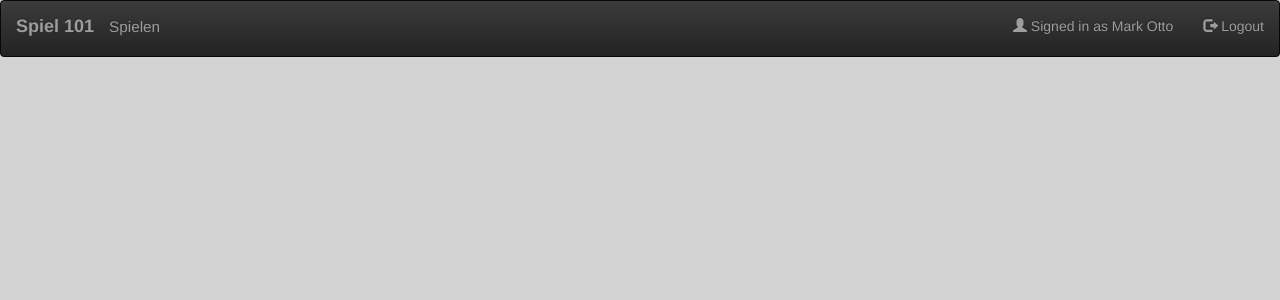
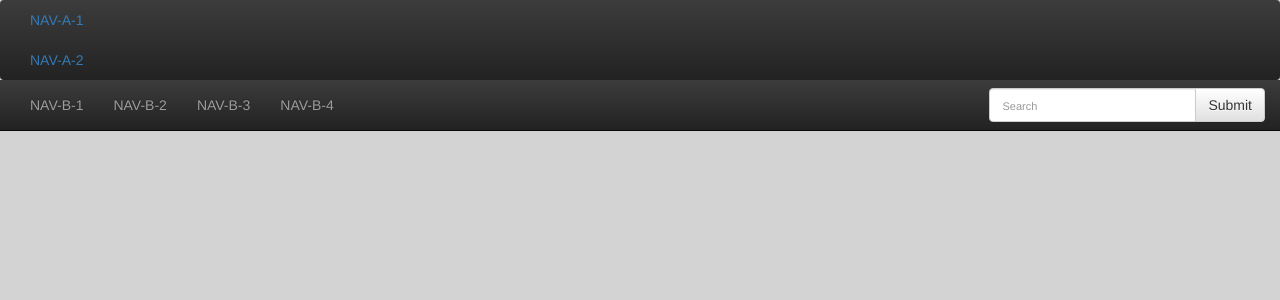
Before and after one commit to JanaKrahe/PHP_Datenbanken, a PHP site: page /PHP_Datenbanken/testnav.php in a window 1280 px wide. Shown: the top 300 px of the page. Run offline with PHP 8.4, Linux system fonts and the light colour scheme; some libraries are stand-ins or nearby versions.

Commit message:
Navbar Ausrichtung Beginn

```diff
--- a/Spiel_101/CSS/meinecss.css
+++ b/Spiel_101/CSS/meinecss.css
@@ -125,3 +125,8 @@ input::-webkit-input-placeholder {
   margin-left: 33%;
   width: 35em;
 }
+
+
+.zeile {
+  font-size: 40px;
+}
--- a/Spiel_101/testnav.php
+++ b/Spiel_101/testnav.php
@@ -22,21 +22,51 @@
     <title>Spiel101</title>
   </head>
 <body>
-  <nav class="navbar navbar-inverse">
-    <div class="container-fluid">
-      <div class="navbar-header">
-        <label class="navbar-brand">Spiel 101</label>
-        <a class="navbar-brand" ><small>Spielen</small></a>
-      </div>
-      <!--<div class="nav navbar-nav navbar-collapse">
-        <a class="navbar-brand" ><small>Spielen</small></a>
-      </div>-->
-      <ul class="nav navbar-nav navbar-right">
-        <li><a><span class="glyphicon glyphicon-user"></span> Signed in as Mark Otto</a></li>
-        <li><a href="#"><span class="glyphicon glyphicon-log-out"></span> Logout</a></li>
-        <span class="glyphicons glyphicons-dice-6"></span>
+  <nav class="navbar-inverse nav-upper">
+  <div class="container-fluid">
+    <ul class="nav navbar-upper">
+      <li><a href="#">NAV-A-1</a>
+      </li>
+      <li><a href="#">NAV-A-2</a>
+      </li>
+    </ul>
+  </div>
+</nav>
+
+<nav class="navbar navbar-inverse navbar-static-top navbar-lower">
+  <div class="container-fluid">
+
+    <div class="navbar-header">
+      <button type="button" class="navbar-toggle collapsed" data-toggle="collapse" data-target="#navbar" aria-expanded="false"> <span class="sr-only">Toggle navigation</span>
+        <span class="icon-bar"></span>
+        <span class="icon-bar"></span>
+        <span class="icon-bar"></span>
+      </button>
+    </div>
+
+    <div class="collapse navbar-collapse" id="navbar">
+      <ul class="nav navbar-nav">
+        <li><a href="#">NAV-B-1</a>
+        </li>
+        <li><a href="#">NAV-B-2</a>
+        </li>
+        <li><a href="#">NAV-B-3</a>
+        </li>
+        <li><a href="#">NAV-B-4</a>
+        </li>
       </ul>
+      <form class="navbar-form navbar-right" role="search">
+        <div class="form-group">
+          <div class="input-group">
+            <input type="text" class="form-control" placeholder="Search">
+            <span class="input-group-btn">
+              <button type="submit" class="btn btn-default">Submit</button>
+            </span>
+          </div>
+        </div>
+      </form>
     </div>
-  </nav>
+  </div>
+</nav>
 </body>
 </html>
```
Also changed, not shown: Spiel_101/OberflaecheSpiel.php (+14 -10 lines).
